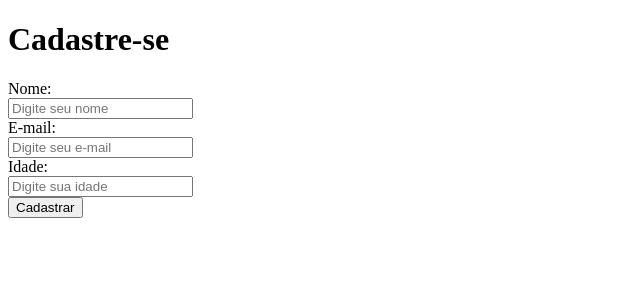
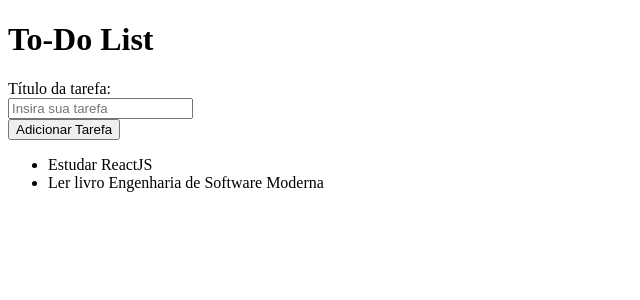
Before and after one commit to lfnd0/hands-on-reactjs, a React (Create React App) app: page / in a window 1280 px wide. Shown: the top 300 px of the page, without its empty margins (0-640 px from the left). Built offline with nearby package versions, Linux system fonts and the light colour scheme.

Commit message:
Praticando

```diff
--- a/src/App.js
+++ b/src/App.js
@@ -1,62 +1,38 @@
 import { useState } from "react";
 
 export default function App() {
-  const [name, setName] = useState("");
-  const [email, setEmail] = useState("");
-  const [age, setAge] = useState("");
-
-  const [user, setUser] = useState({});
-
-  const [formSubmitted, setFormSubmitted] = useState(false);
+  const [input, setInput] = useState("");
+  const [tasks, setTask] = useState([
+    "Estudar ReactJS",
+    "Ler livro Engenharia de Software Moderna"
+  ]);
 
   function handleRegister(event) {
     event.preventDefault();
-    setUser({
-      name,
-      age,
-      email,
-    });
-    setFormSubmitted(true);
-    alert(`Bem vindo ${name}, seu cadastro foi realizado com sucesso!`)
+    setTask([...tasks, input]);
+    setInput("");
   }
 
   return (
     <div>
-      <h1>Cadastre-se</h1>
+      <h1>To-Do List</h1>
 
       <form onSubmit={handleRegister}>
-        <label>Nome:</label><br />
+        <label>Título da tarefa:</label><br />
         <input
-          placeholder="Digite seu nome"
-          value={name}
-          onChange={(event) => setName(event.target.value)}
+          placeholder="Insira sua tarefa"
+          value={input}
+          onChange={(event) => setInput(event.target.value)}
         /><br />
 
-        <label>E-mail:</label><br />
-        <input
-          placeholder="Digite seu e-mail"
-          value={email}
-          onChange={(event) => setEmail(event.target.value)}
-        /><br />
-
-        <label>Idade:</label><br />
-        <input
-          placeholder="Digite sua idade"
-          value={age}
-          onChange={(event) => setAge(event.target.value)}
-        /><br />
-
-        <button type="submit">Cadastrar</button><br />
+        <button type="submit">Adicionar Tarefa</button><br />
       </form>
 
-      {
-        formSubmitted &&
-        <div>
-          <span>Nome: {user.name}</span><br />
-          <span>E-mail: {user.email}</span><br />
-          <span>Idade: {user.age}</span><br />
-        </div>
-      }
+      <ul>
+        {tasks.map(task => (
+          <li key={task}>{task}</li>
+        ))}
+      </ul>
     </div>
   );
 }
```
